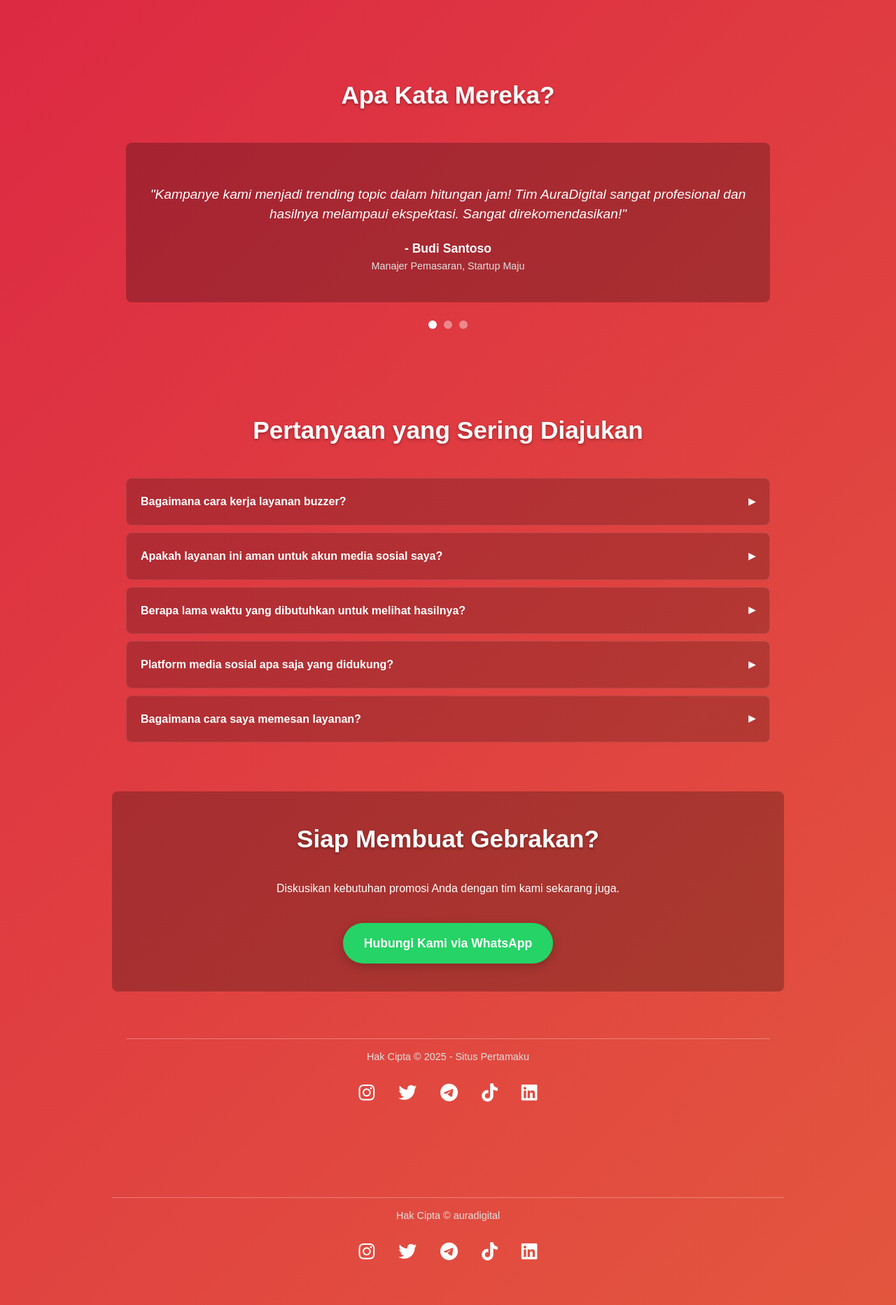
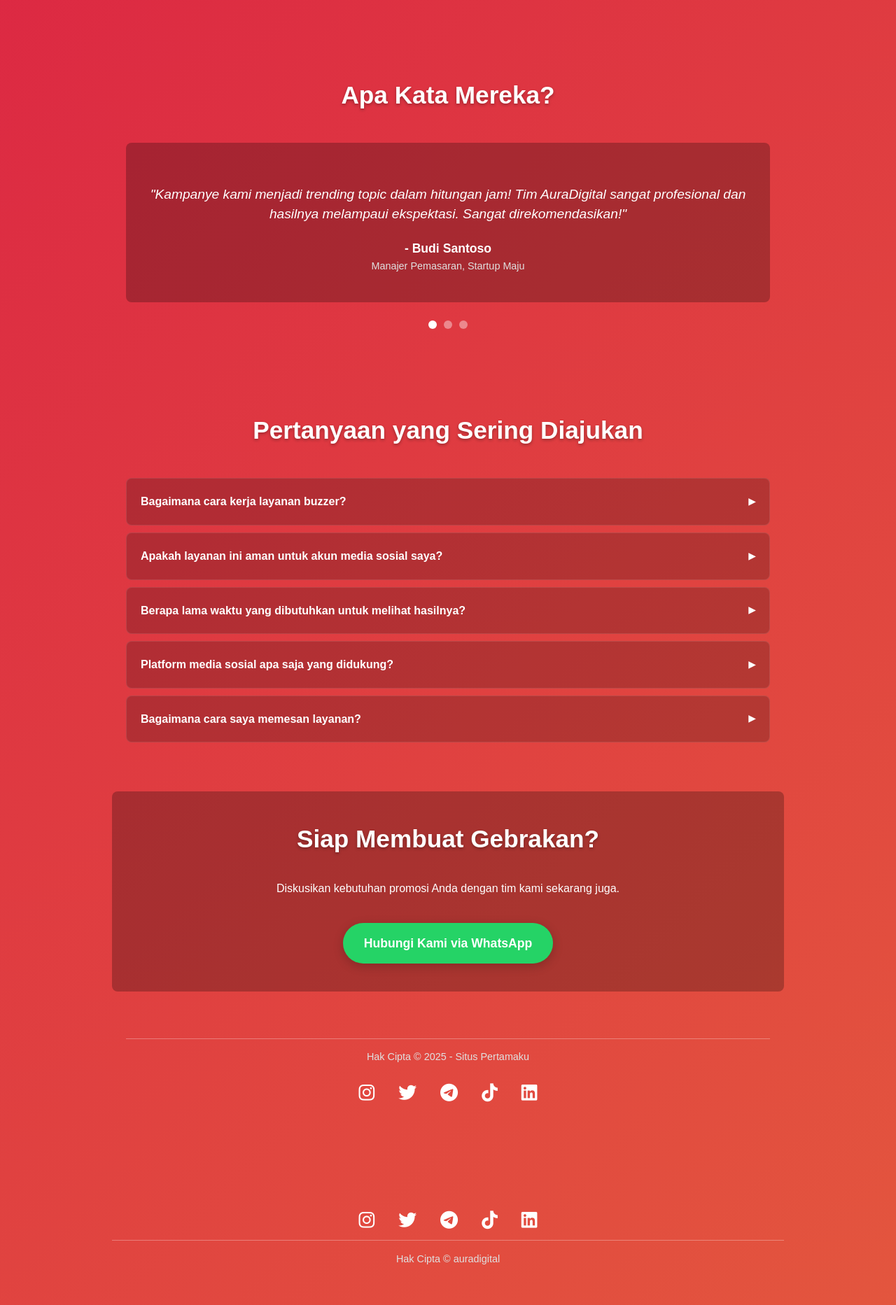
Before and after one commit to AzkaAtta/azkaatta.github.io, a Jekyll site: the page built from index.html, in a window 1280 px wide. Shown: the part 1452-3317 px from the top of the page at 70% size. Built offline with Jekyll 4.4.1, drawn with Linux system fonts in a browser that asks for light colours.

Commit message:
Update default.html

```diff
--- a/_layouts/default.html
+++ b/_layouts/default.html
@@ -22,9 +22,6 @@
     </main>
 
     <footer>
-        <hr>
-        <p>Hak Cipta &copy; auradigital</p>
-
     <div class="social-icons">
       <a href="https://instagram.com/USERNAME_ANDA" target="_blank" aria-label="Instagram"><i class="fab fa-instagram"></i></a>
       <a href="https://twitter.com/USERNAME_ANDA" target="_blank" aria-label="Twitter"><i class="fab fa-twitter"></i></a>
@@ -33,6 +30,8 @@
       <a href="https://linkedin.com/in/USERNAME_ANDA" target="_blank" aria-label="LinkedIn"><i class="fab fa-linkedin"></i></a>
     </div>
 
+    <hr>
+    <p>Hak Cipta &copy; auradigital</p>
 </footer>
 
     {% raw %}
```
Lines whose indentation alone changed are shown as unchanged.
